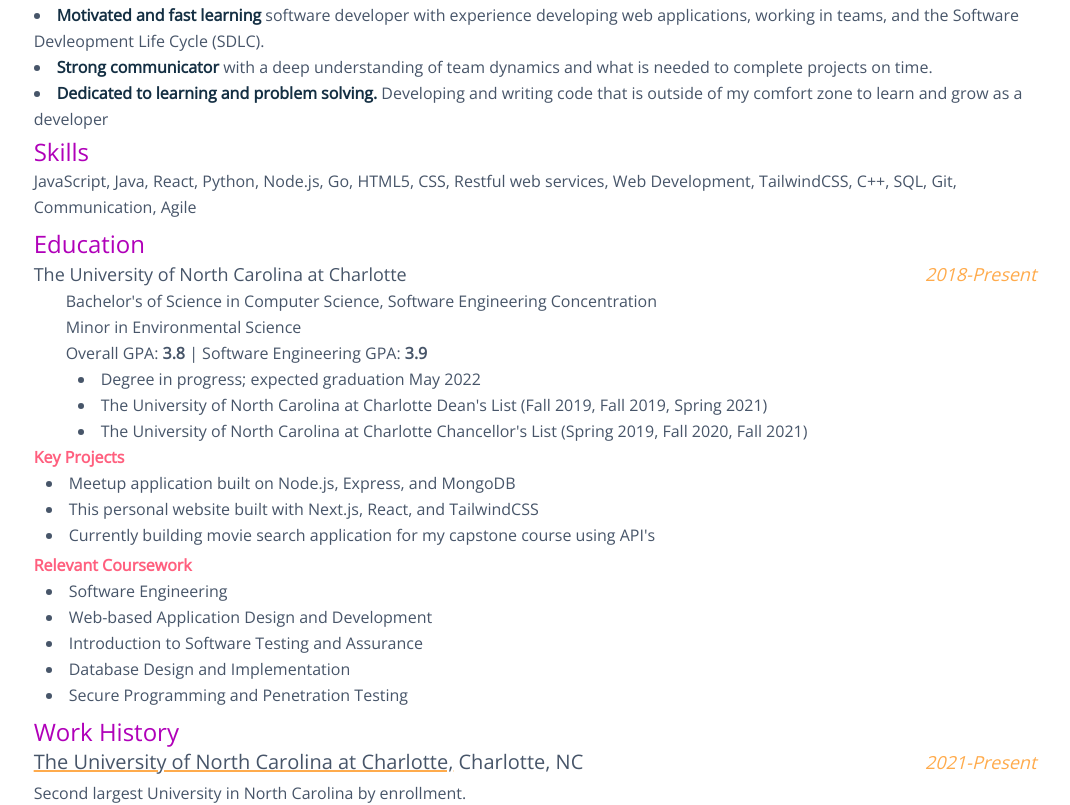
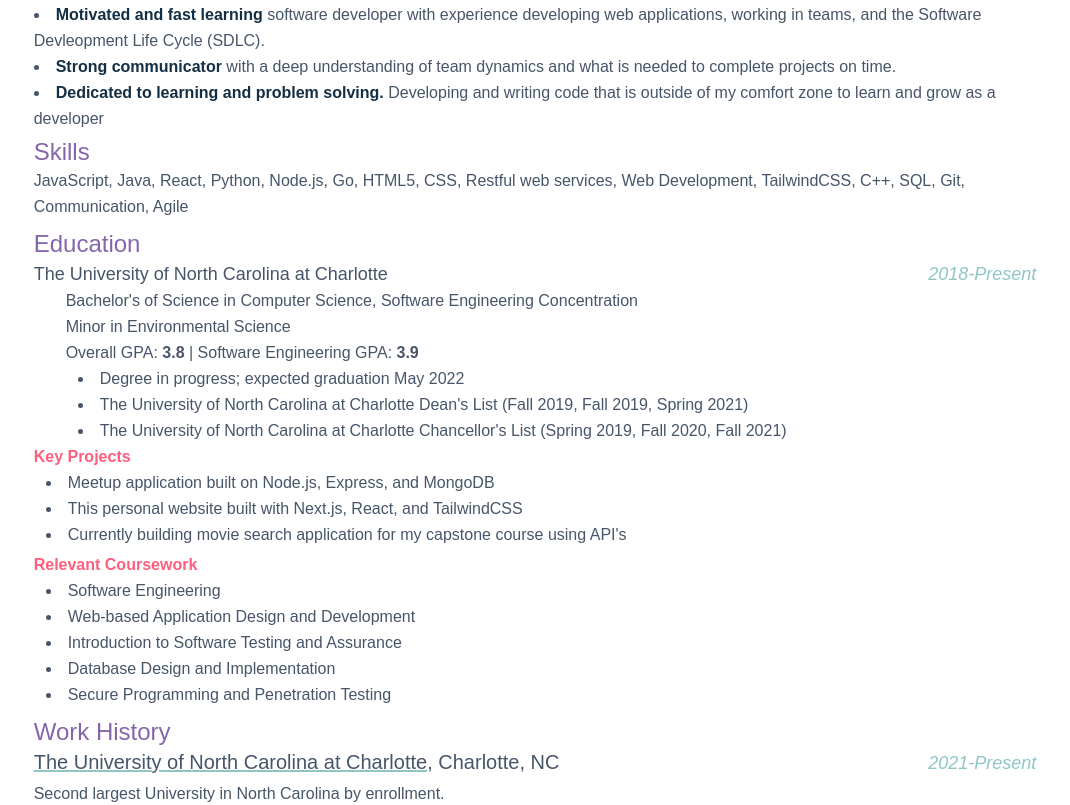
Before and after one commit to BrianColclough/Portfolio, a Next.js app: page / in a window 1280 px wide. Shown: the part 880-1685 px from the top of the page, without its empty margins (105-1175 px from the left). Built offline with nearby package versions, Linux system fonts and the light colour scheme.

Commit message:
Changed Font

```diff
--- a/components/resume.tsx
+++ b/components/resume.tsx
@@ -56,7 +56,7 @@
               <div className="text-lg font-medium basis-10/12">
                 The University of North Carolina at Charlotte
               </div>
-              <div className="basis-2/12 text-ui-orange text-light italic text-lg pb-2 sm:pb-0 text-right">
+              <div className="basis-2/12 text-ui-aqua text-light italic text-lg pb-2 sm:pb-0 text-right">
                 2018-Present
               </div>
             </div>
@@ -127,12 +127,12 @@
             </p>
             <div className="flex flex-col text-xl font-medium md:flex-row md:gap-3 items-baseline">
               <div className="sm:basis-10/12">
-                <span className="underline decoration-ui-orange">
+                <span className="underline decoration-ui-aqua">
                   The University of North Carolina at Charlotte,
                 </span>
                 <span className="font-normal"> Charlotte, NC</span>
               </div>
-              <div className="sm:basis-2/12 font-normal text-ui-orange italic text-lg sm:text-right sm:pb-0 pb-2">
+              <div className="sm:basis-2/12 font-normal text-ui-aqua italic text-lg sm:text-right sm:pb-0 pb-2">
                 2021-Present
               </div>
             </div>
--- a/components/title.tsx
+++ b/components/title.tsx
@@ -4,7 +4,7 @@
   return (
     <>
       <header className="justify-center flex">
-        <div className="py-8 px-6 bg-white flex flex-col sm:flex-row sm:justify-between sm:gap-12 gap-2 w-5/6 max-w-7xl justify-center">
+        <div className="py-8 px-6 flex flex-col sm:flex-row sm:justify-between sm:gap-12 gap-2 w-5/6 max-w-7xl justify-center">
           <h1 className="font-sans sm:basis-1/2 text-ui-navy text-3xl text-center sm:text-left ">
             Brian Colclough
           </h1>
--- a/styles/globals.css
+++ b/styles/globals.css
@@ -3,7 +3,7 @@
 @tailwind utilities;
 
 @font-face {
-  font-family: "Open Sans";
-  src: url("../public/fonts/OPENSANS-REGULAR.TTF");
+  font-family: "wotfardregular";
+  src: url("../public/fonts/wotfard-regular-webfont.ttf");
   font-display: swap;
 }
--- a/tailwind.config.js
+++ b/tailwind.config.js
@@ -5,7 +5,7 @@
   ],
   theme: {
     fontFamily: {
-      sans: ["Open Sans", "sans-serif"],
+      sans: ["wotfard", "sans-serif"],
       serif: ["ui-serif", "Georgia"],
       mono: ["ui-monospace", "SFMono-Regular"],
       display: ["Manrope", "sans-serif"],
@@ -19,10 +19,12 @@
       },
       colors: {
         "ui-blue": "#a1d9ff",
-        "ui-purple": "#B000B9",
+        "ui-purple": "#8566AA",
         "ui-pink": "#FF5F7E",
         "ui-orange": "#FFAB4C",
         "ui-navy": "#142F43",
+        "ui-white": "#F7ECDE",
+        "ui-aqua": "#8EC6C5",
       },
     },
   },
```
Also changed, not shown: public/fonts/wotfard-regular-webfont.ttf (added).
